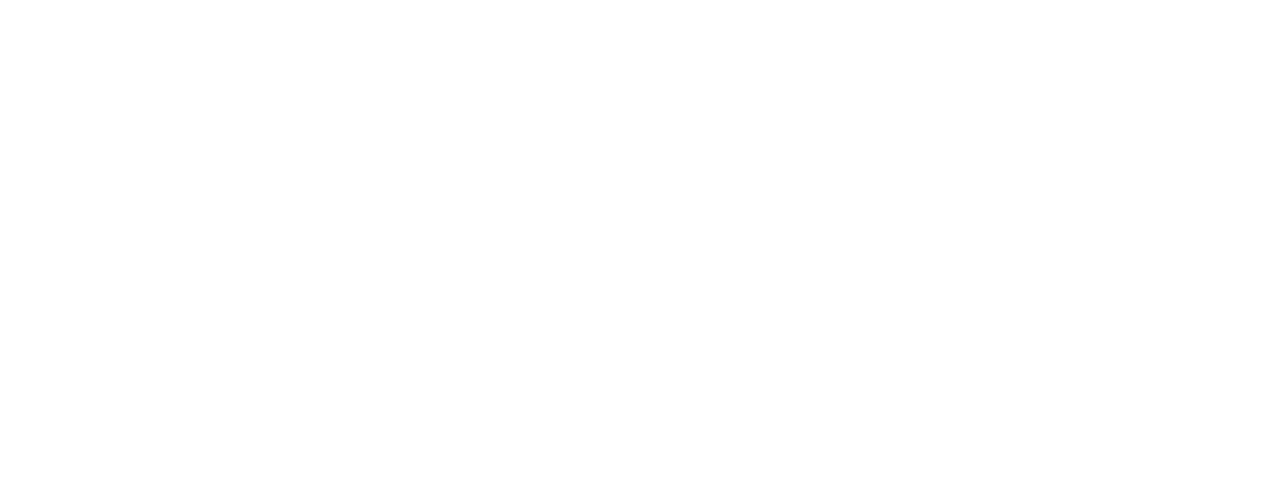
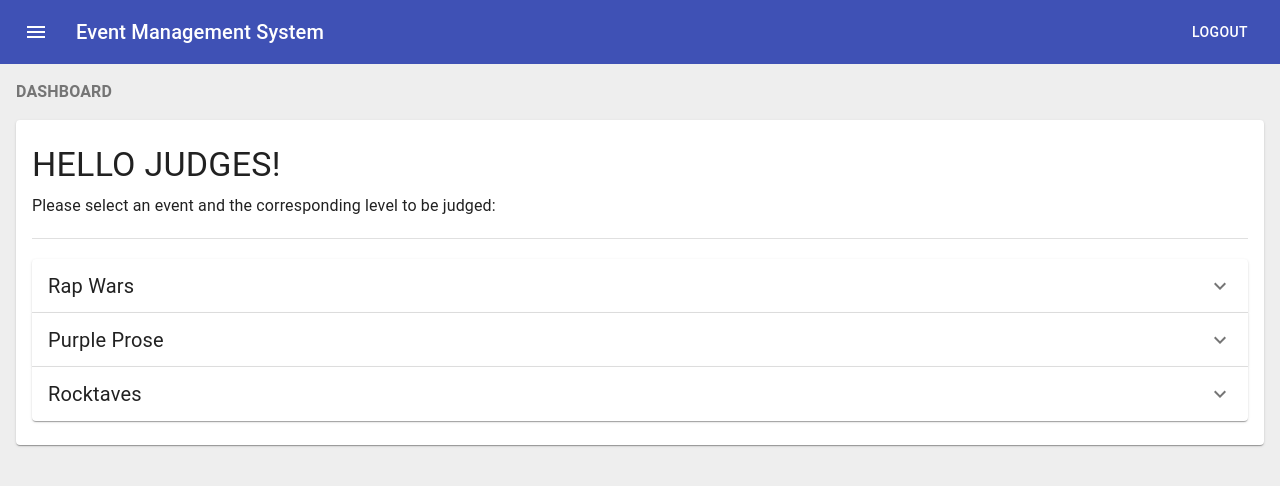
Before and after one commit to dvm-bitspilani/ems-portal, a React (Create React App) app: page /dashboard in a window 1280 px wide. Shown: the top 486 px of the page. Built offline with nearby package versions, Linux system fonts and the light colour scheme.

Commit message:
folder restrucutre

```diff
--- a/src/App.js
+++ b/src/App.js
@@ -7,7 +7,7 @@ function App() {
   return (
     <Router>
       <Route component={SignIn} path="/" exact/>
-      <Route component={Home} path="/ems" exact />
+      <Route component={Home} path="/dashboard" exact />
     </Router>
   );
 }
--- a/src/components/Signin/Signin.js
+++ b/src/components/Signin/Signin.js
@@ -10,7 +10,7 @@ import {
 } from "@material-ui/core";
 import LockOutlinedIcon from "@material-ui/icons/LockOutlined";
 import { makeStyles } from "@material-ui/core/styles";
-import { BrowserRouter as Router, Link } from "react-router-dom";
+import { Link } from "react-router-dom";
 
 // --------------------------------------------------------------------
 // Uses standard material ui styles to generate a Google-style login page
@@ -99,17 +99,17 @@ export default function SignIn() {
               id="password"
               autoComplete="current-password"
             />
-            <Link to="/ems/" className={classes.link}>
               <Button
                 type="submit"
                 fullWidth
                 variant="contained"
                 color="primary"
                 className={classes.submit}
+                component={Link}
+                to="/dashboard"
               >
                 Sign In
               </Button>
-            </Link>
           </form>
         </div>
       </Container>
--- a/src/components/Dashboard/Dashboard.js
+++ b/src/containers/Dashboard/Dashboard.js
@@ -3,7 +3,7 @@ import { makeStyles } from "@material-ui/core/styles";
 import { Paper, Typography, Divider } from "@material-ui/core";
 import { grey } from "@material-ui/core/colors";
 
-import Events from "./Events"
+import Events from "../../components/Events/Events"
 
 const useStyles = makeStyles(theme => ({
   container: {
--- a/src/containers/Home/Home.js
+++ b/src/containers/Home/Home.js
@@ -1,6 +1,6 @@
 import React from "react";
 import AppBar from "../../components/AppBar/AppBar";
-import Dashboard from "../../components/Dashboard/Dashboard";
+import Dashboard from "../Dashboard/Dashboard";
 
 const Home = () => {
   return (
```
Also changed, not shown: src/components/Events/Events.js (renamed from src/components/Dashboard/Events.js), src/components/Events/EventsContainer.js (added).
